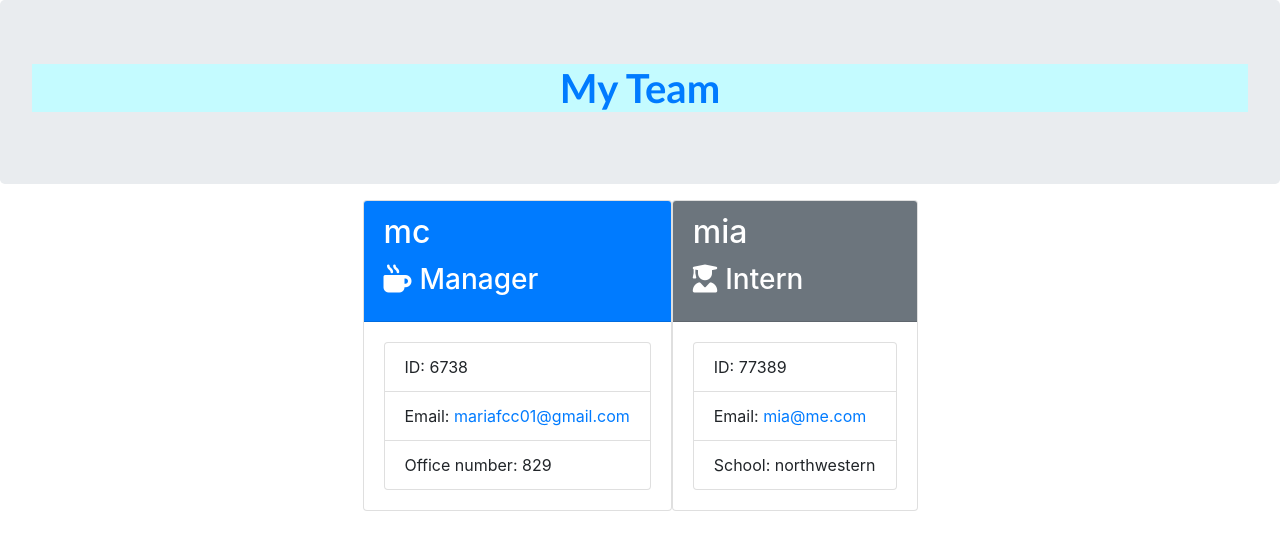
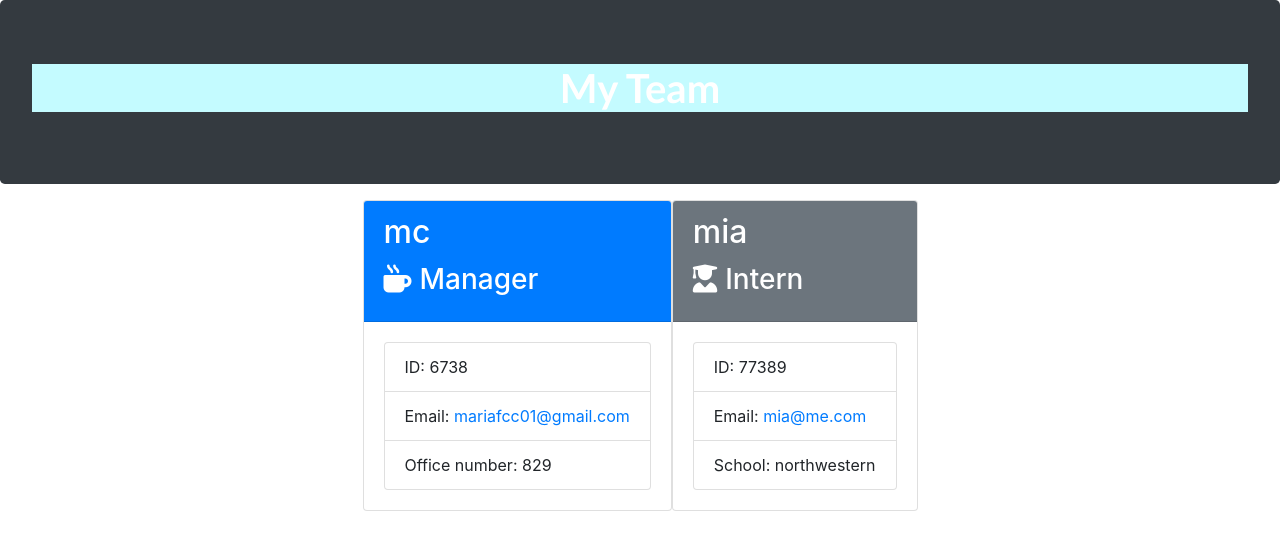
Before and after one commit to Mariafcc/sprint10homework, a website: page Develop/output/team.html in a window 1280 px wide. Drawn offline with nearby package versions, Linux system fonts and the light colour scheme; files that its build step writes are made by us from their sources.

Commit message:
color change

```diff
--- a/Develop/output/team.html
+++ b/Develop/output/team.html
@@ -18,8 +18,8 @@
   <body>
     <div class="container-fluid">
       <div class="row">
-        <div class="col-12 jumbotron mb-3 team-heading">
-          <h1 class="text-center text-primary">My Team</h1>
+        <div class="col-12 jumbotron mb-3 team-heading bg-dark">
+          <h1 class="text-center text-white">My Team</h1>
         </div>
       </div>
     </div>
```
